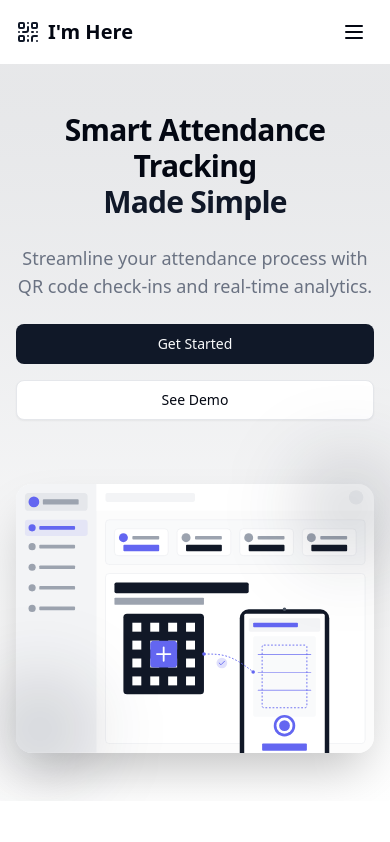
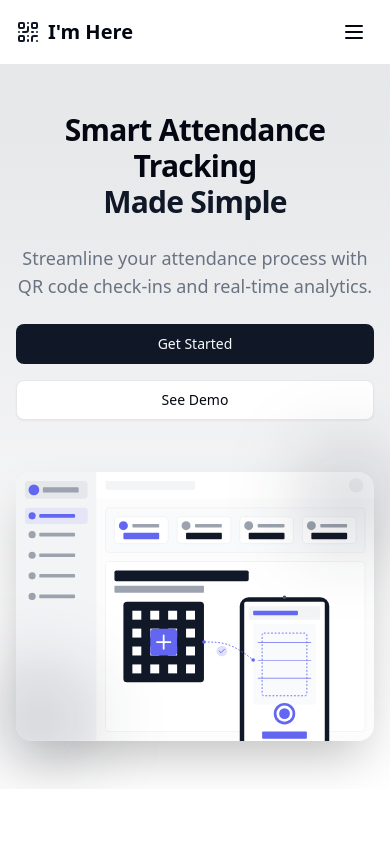
Before and after one commit to yasandu0505/i-am-here, a Next.js app: page / in a window 390 px wide. Shown: the top 842 px of the page. Built offline with nearby package versions, Linux system fonts and the light colour scheme.

Commit message:
style: margin changes in svg

```diff
--- a/src/app/page.tsx
+++ b/src/app/page.tsx
@@ -148,7 +148,7 @@ export default function HomePage() {
                 initial={{ opacity: 0, scale: 0.9 }}
                 animate={{ opacity: 1, scale: 1 }}
                 transition={{ duration: 0.5, delay: 0.2 }}
-                className="relative mx-auto w-full max-w-md mt-8 md:mt-0"
+                className="relative mx-auto w-full max-w-md mt-5 md:mt-0"
               >
                 <div className="relative aspect-[4/3] overflow-hidden rounded-2xl shadow-2xl">
                   <DashboardPreview />
```
